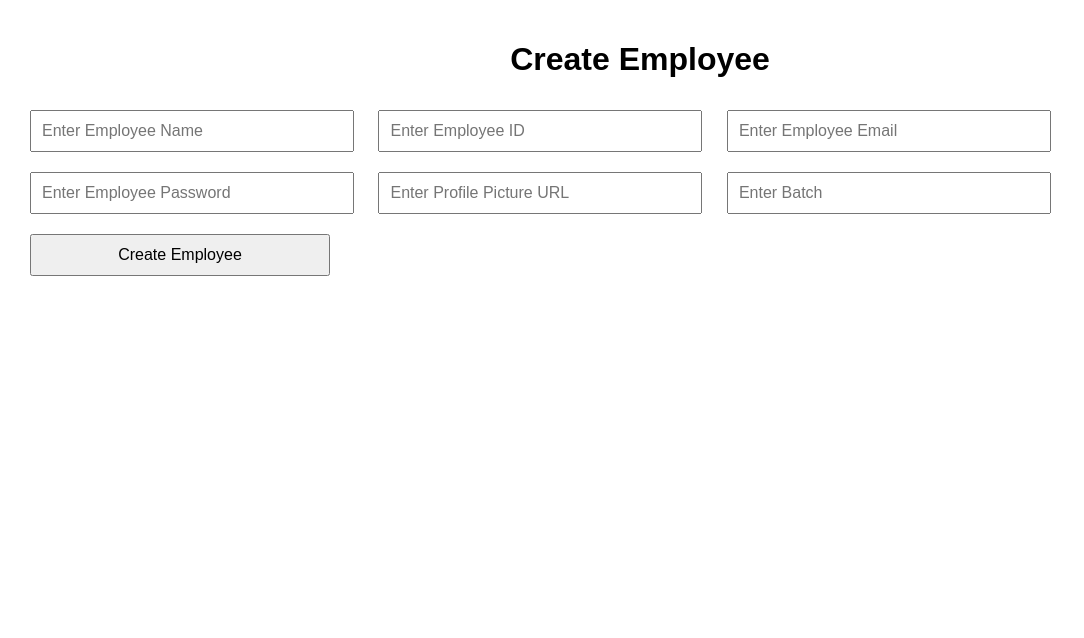
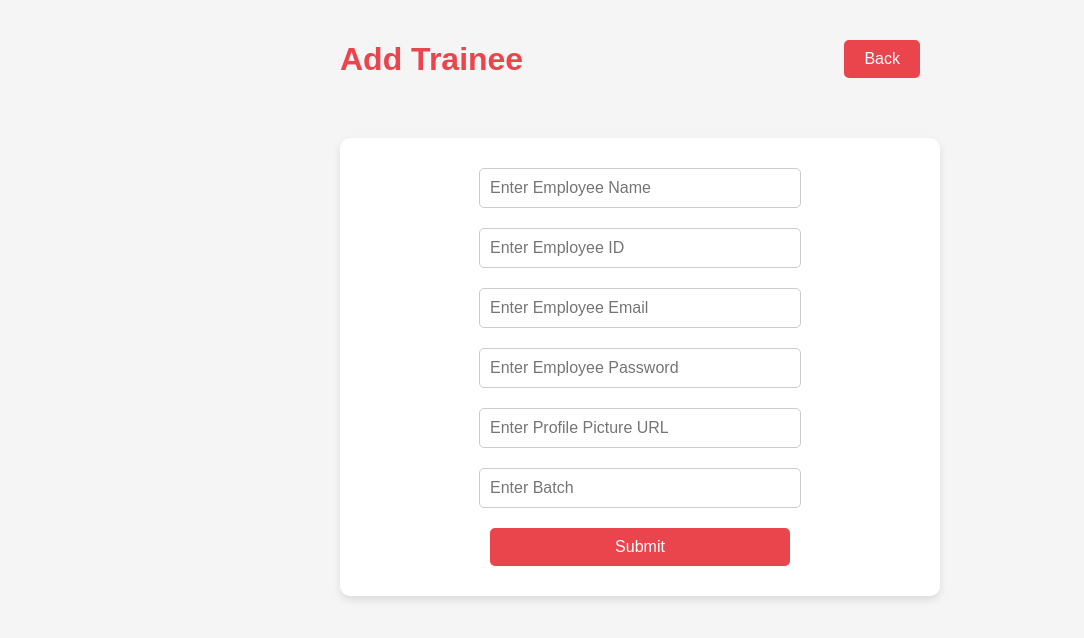
Before and after one commit to SamvruthaShaji/LogXP, a website: page Data entry/employee.html in a window 1280 px wide. Shown: the whole page, without its empty margins (0-1084 px from the left). Drawn offline with Linux system fonts and the light colour scheme.

Commit message:
create employee

```diff
--- a/Data entry/employee.html
+++ b/Data entry/employee.html
@@ -76,21 +76,65 @@
       display: flex;
       flex-direction: column;
       align-items: center;
+      background-color: #f5f5f5;
+    }
+    .container {
+      width: 100%;
+      max-width: 600px;
+      position: relative;
+    }
+    .back-button {
+      position: absolute;
+      top: 20px;
+      right: 20px;
+      background-color: #ea454c;
+      color: white;
+      padding: 10px 20px;
+      text-decoration: none;
+      border-radius: 5px;
+      font-size: 16px;
+    }
+    .back-button:hover {
+      background-color: #d03b41;
+    }
+    h1 {
+      color: #ea454c;
+    }
+    form {
+      background-color: white;
+      padding: 20px;
+      border-radius: 10px;
+      box-shadow: 0 4px 8px rgba(0, 0, 0, 0.1);
+      display: flex;
+      flex-direction: column;
+      align-items: center;
+      margin-top: 60px;
     }
     input,
     button {
       margin: 10px;
       padding: 10px;
       font-size: 16px;
-      width: 300px;
+      width: 100%;
+      max-width: 300px;
+      border-radius: 5px;
+      border: 1px solid #ccc;
     }
     button {
+      background-color: #ea454c;
+      color: white;
+      border: none;
       cursor: pointer;
+    }
+    button:hover {
+      background-color: #d03b41;
     }
   </style>
 </head>
 <body>
-  <h1>Create Employee</h1>
+  <div class="container">
+    <a href="javascript:history.back()" class="back-button">Back</a>
+    <h1>Add Trainee</h1>
     <form id="employeeForm">
       <input type="text" id="empName" placeholder="Enter Employee Name" />
       <input type="text" id="empId" placeholder="Enter Employee ID" />
@@ -98,7 +142,8 @@
       <input type="password" id="password" placeholder="Enter Employee Password" />
       <input type="text" id="profilePic" placeholder="Enter Profile Picture URL" />
       <input type="text" id="batch" placeholder="Enter Batch" />
-    <button type="button" onclick="createEmployee()">Create Employee</button>
+      <button type="button" onclick="createEmployee()">Submit</button>
     </form>
+  </div>
 </body>
 </html>
```
Also changed, not shown: Admin/batchselect/batch.html (+6 -0 lines). Lines whose indentation alone changed are shown as unchanged.
